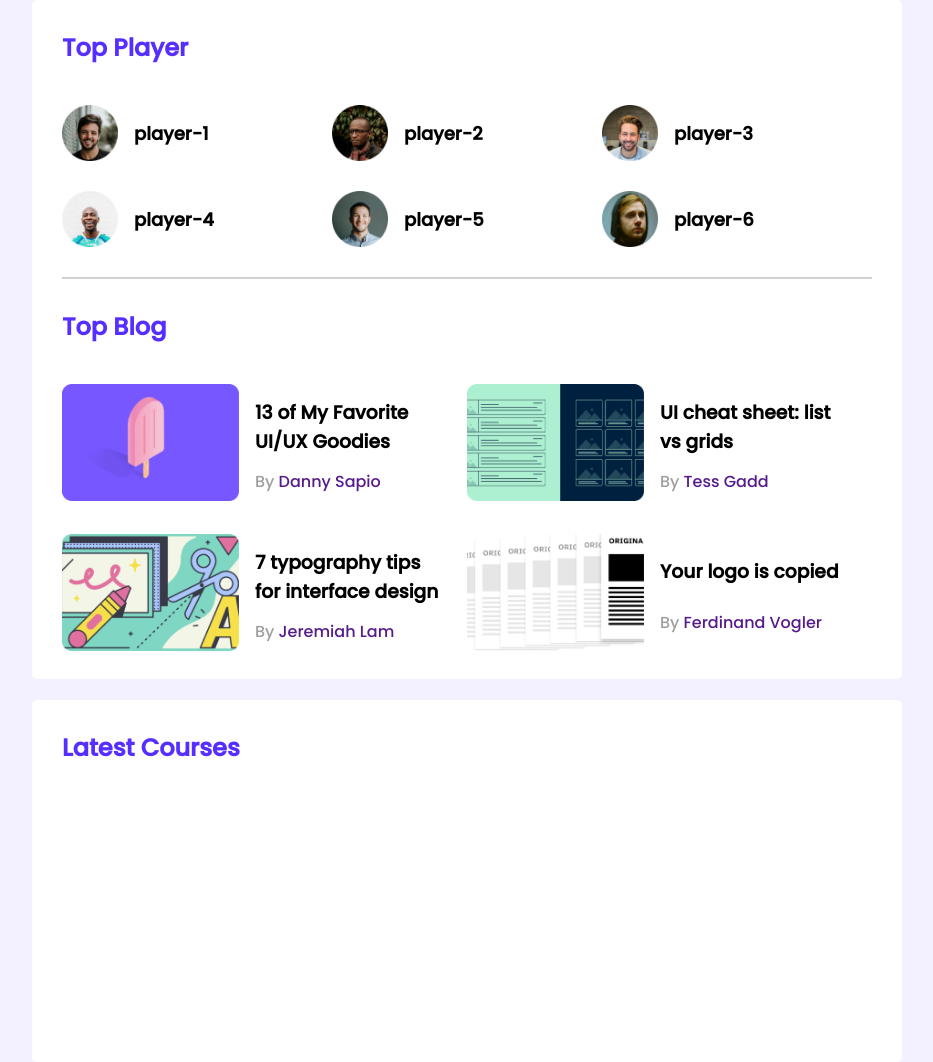
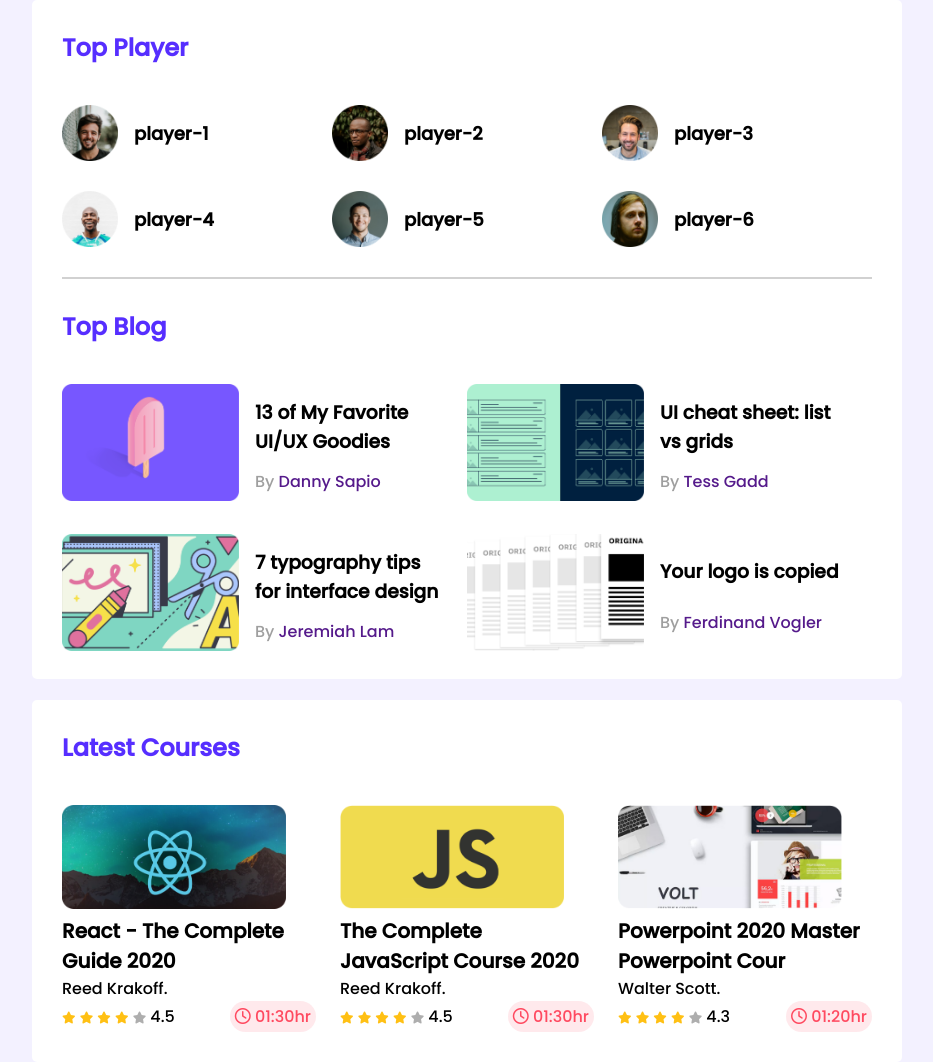
Before and after one commit to MusfiqueHasan/Player-leader-board, a plain HTML site: page index.html in a window 1280 px wide. Shown: the whole page, without its empty margins (173-1106 px from the left). Drawn offline with Linux system fonts and the light colour scheme.

Commit message:
complete

```diff
--- a/index.html
+++ b/index.html
@@ -6,6 +6,7 @@
     <meta http-equiv="X-UA-Compatible" content="IE=edge">
     <meta name="viewport" content="width=device-width, initial-scale=1.0">
     <title>Player leader board</title>
+    <script src="https://kit.fontawesome.com/ac4b8ef5f2.js" crossorigin="anonymous"></script>
     <link rel="stylesheet" href="styles/style.css">
 </head>
 
@@ -92,7 +93,7 @@
                         </div>
                         <div class="blog-info">
                             <h1 class="blog-title">Your logo is copied</h1>
-                            <p class="blog-author">By<a href="">  Ferdinand Vogler</a></p>
+                            <p class="blog-author">By<a href=""> Ferdinand Vogler</a></p>
                         </div>
 
                     </article>
@@ -102,6 +103,87 @@
         </section>
         <section class="container course-section">
             <h1 class="player-heading">Latest Courses</h1>
+
+            <div class="courses">
+                <div class="course">
+                    <div class="course-banner">
+                        <img src="images/courses/course-1.png" alt="">
+                    </div>
+                    <div class="course-details">
+                        <h1 class="course-title">
+                            React - The Complete Guide 2020
+                        </h1>
+                        <p class="course-author">Reed Krakoff.</p>
+                    </div>
+                    <div class="course-info">
+                        <div>
+                            <i class="fas fa-star filled"></i>
+                            <i class="fas fa-star filled"></i>
+                            <i class="fas fa-star filled"></i>
+                            <i class="fas fa-star filled"></i>
+                            <i class="fas fa-star empty"></i>
+                            <span>4.5</span>
+                        </div>
+
+                        <div class="course-duration">
+                            <i class="far fa-clock"></i>
+                            01:30hr
+                        </div>
+                    </div>
+                </div>
+                <div class="course">
+                    <div class="course-banner">
+                        <img src="images/courses/course-3.png" alt="">
+                    </div>
+                    <div class="course-details">
+                        <h1 class="course-title">
+                            The Complete JavaScript Course 2020
+                        </h1>
+                        <p class="course-author">Reed Krakoff.</p>
+                    </div>
+                    <div class="course-info">
+                        <div>
+                            <i class="fas fa-star filled"></i>
+                            <i class="fas fa-star filled"></i>
+                            <i class="fas fa-star filled"></i>
+                            <i class="fas fa-star filled"></i>
+                            <i class="fas fa-star empty"></i>
+                            <span>4.5</span>
+                        </div>
+
+                        <div class="course-duration">
+                            <i class="far fa-clock"></i>
+                            01:30hr
+                        </div>
+                    </div>
+                </div>
+                <div class="course">
+                    <div class="course-banner">
+                        <img src="images/courses/course-2.png" alt="">
+                    </div>
+                    <div class="course-details">
+                        <h1 class="course-title">
+                            Powerpoint 2020 Master Powerpoint Cour
+                        </h1>
+                        <p class="course-author">Walter Scott.</p>
+                    </div>
+                    <div class="course-info">
+                        <div>
+                            <i class="fas fa-star filled"></i>
+                            <i class="fas fa-star filled"></i>
+                            <i class="fas fa-star filled"></i>
+                            <i class="fas fa-star filled"></i>
+                            <i class="fas fa-star empty"></i>
+                            <span>4.3</span>
+                        </div>
+
+                        <div class="course-duration">
+                            <i class="far fa-clock"></i>
+                            01:20hr
+                        </div>
+                    </div>
+                </div>
+            </div>
         </section>
     </main>
 
--- a/styles/style.css
+++ b/styles/style.css
@@ -91,8 +91,63 @@ hr{
     grid-template-columns: repeat(2,1fr);
     grid-row-gap: 26px;
 }
-
+.courses{
+    display: grid;
+    grid-template-columns: repeat(3, 1fr);
+    grid-column-gap: 24px;
+}
+.course-details .course-title{
+    font-size: 20px;
+}
 .course-section{
     height: 362px;
     margin-top: 21px;
 }
+.course .course-banner img{
+    width: 224px;
+    height: 104px;
+}
+.course-info{
+    display: flex;
+    justify-content: space-between;
+    align-items: center;
+}
+.fa-star{
+    font-size: 12px;
+}
+.fa-star.filled{
+    color: #FFC014;
+}
+.fa-star.empty{
+    color: #AEAEAE;
+}
+.course-duration{
+    padding: 3px 5px;
+    background-color:#ff4a5f1e ;
+    color: #FF4A60;
+    border-radius: 50px;
+}
+
+@media only screen and (max-width:688px) {
+
+    .container{
+        width: 100%;
+    }
+        .player, .blog{
+            flex-direction: column;
+        }
+    .players, .blogs, .courses{
+        grid-template-columns: repeat(1,1fr);
+    }
+
+}
+
+@media only screen and (min-width:689px) and (max-width:992px){
+
+    .container{
+        width: 100%;
+    }
+    .players, .courses{
+        grid-template-columns: repeat(2,1fr);
+    }
+}
```
